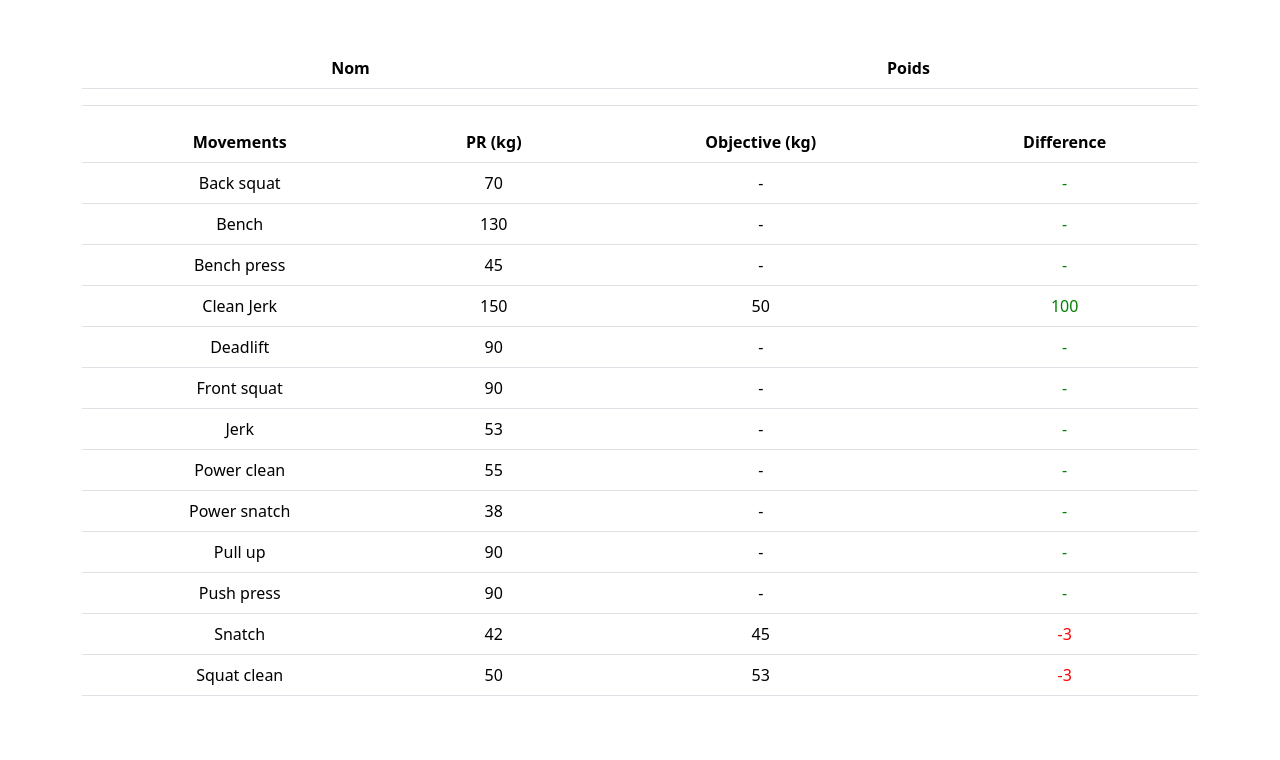
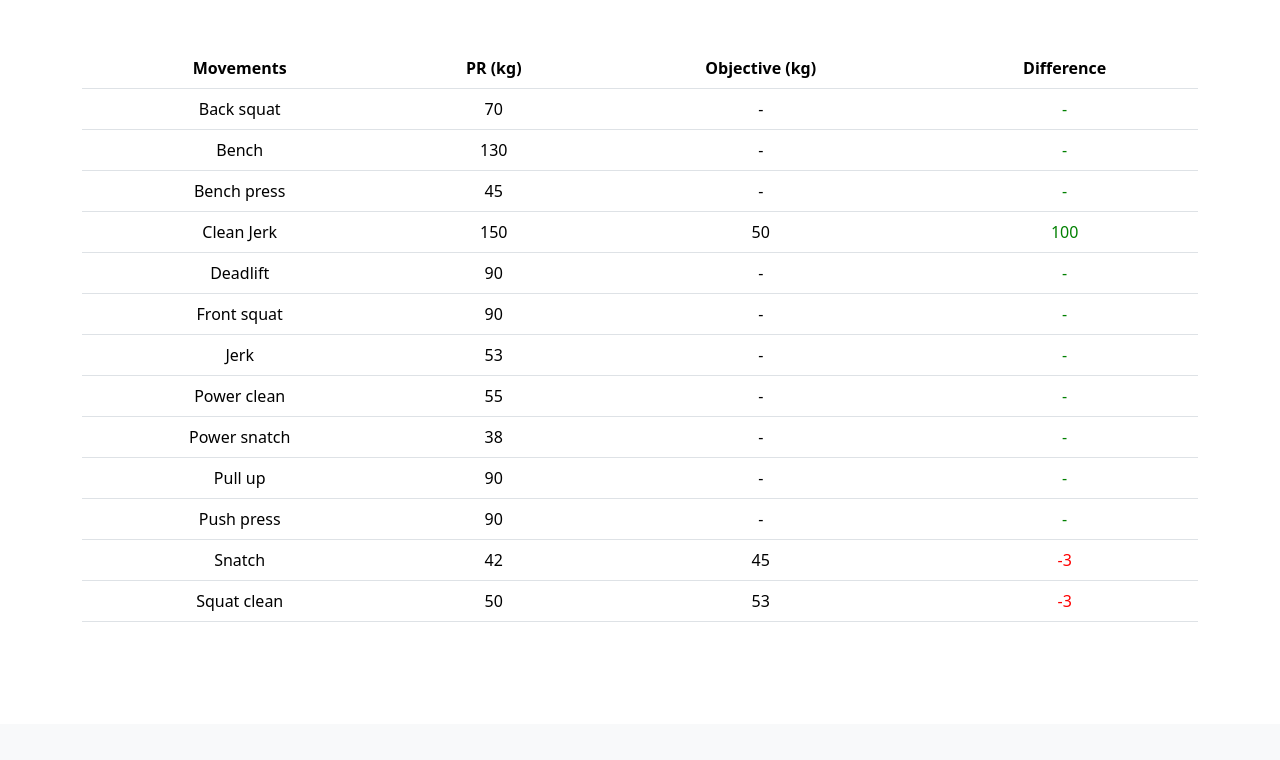
Before and after one commit to chiaracorongiu/barpath_analytics, a Flask app: page / in a window 1280 px wide. Shown: the part 76-836 px from the top of the page. After the commit the page ends 698 px from the top, so only its background shows below. Run offline with Flask 3, Linux system fonts and the light colour scheme; a user stored in the database is signed in; lists and menus that the app fills with data are empty; some libraries are stand-ins or nearby versions.

Commit message:
Update index.html

```diff
--- a/templates/index.html
+++ b/templates/index.html
@@ -6,23 +6,7 @@
 
 
 {% block main %}
-    <div class="section">
 
-        <table class="table">
-            <thead>
-                <tr>
-                    <th>Nom</th>
-                    <th>Poids</th>
-                </tr>
-            </thead>
-            <tbody>
-                <tr>
-                    <td></td>
-                    <td></td>
-                </tr>
-            </tbody>
-        </table>
-    </div>
     <div class="section">
 
         <table class="table">
```
